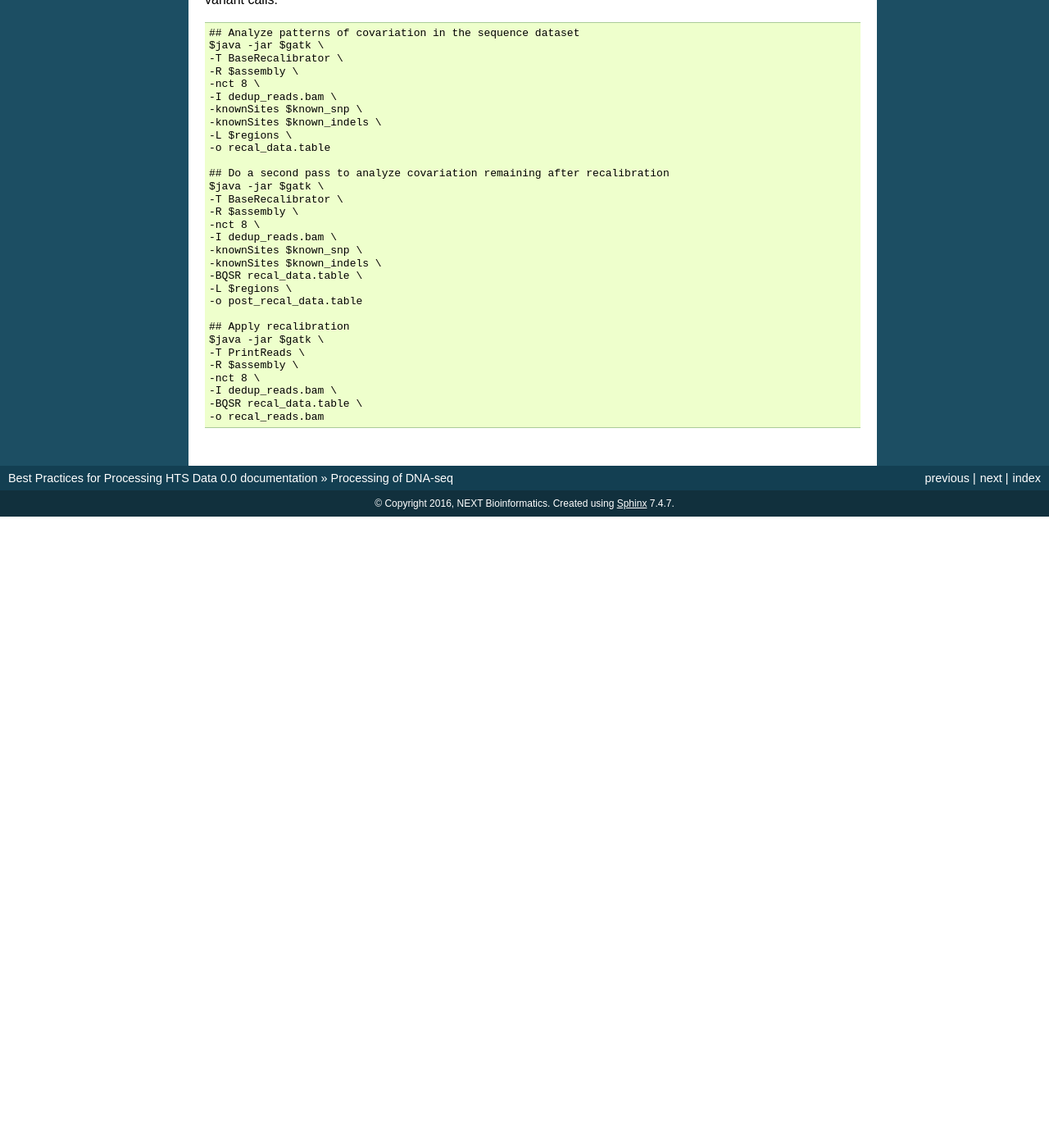
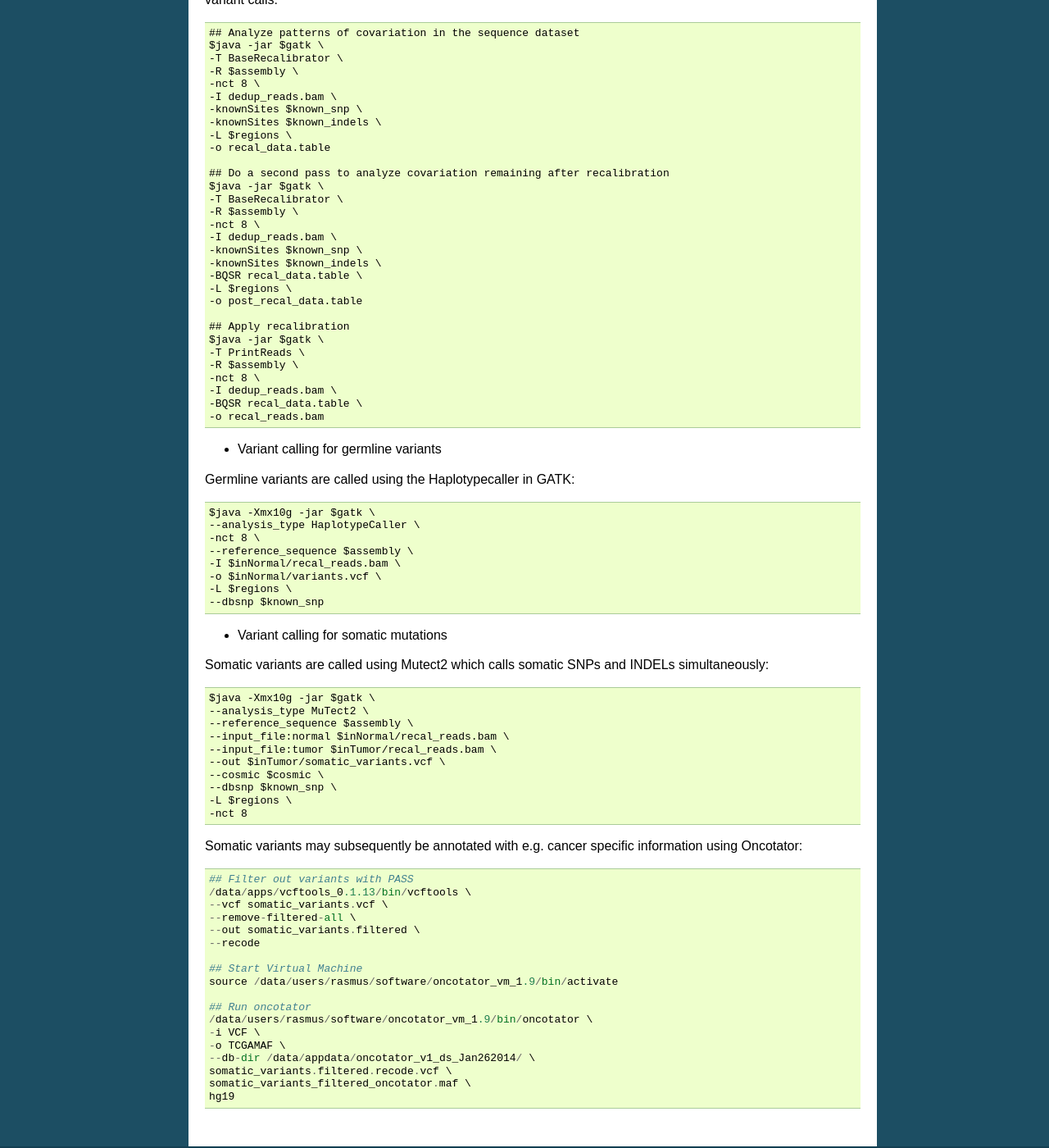
Before and after one commit to NEXTBioinformatics/Best-Practices-for-Processing-HTS-Data, a Sphinx documentation site: the page built from source/dnaseq_processing.rst, in a window 1280 px wide and 1400 px high, scrolled down 737 px. Shown: the whole window at 82% size. Built offline with Sphinx 7.4.7, drawn with Linux system fonts in a browser that asks for light colours; before the commit the page ends 1367 px from its top, so only the background shows below that; some of the changed text lies outside the part shown.

Commit message:
Added information on variant calling

```diff
--- a/source/dnaseq_processing.rst
+++ b/source/dnaseq_processing.rst
@@ -2,7 +2,7 @@ Processing of DNA-seq
 ========
 - Alignment
 
-How to map paired end reads to a reference genome using BWA MEM::
+Paired end reads are mapped to a reference genome using BWA MEM::
 
 	/data/apps/bwa-0.7.12/bwa mem \
 	-M \
@@ -69,3 +69,52 @@ Quality scores in BAM files are recalibrated to adjust for bias in the quality s
 	-I dedup_reads.bam \
 	-BQSR recal_data.table \
 	-o recal_reads.bam
+
+- Variant calling for germline variants
+
+Germline variants are called using the Haplotypecaller in GATK::
+
+	$java -Xmx10g -jar $gatk \
+	--analysis_type HaplotypeCaller \
+	-nct 8 \
+	--reference_sequence $assembly \
+	-I $inNormal/recal_reads.bam \
+	-o $inNormal/variants.vcf \
+	-L $regions \
+	--dbsnp $known_snp
+
+- Variant calling for somatic mutations
+
+Somatic variants are called using Mutect2 which calls somatic SNPs and INDELs simultaneously::
+
+	$java -Xmx10g -jar $gatk \
+	--analysis_type MuTect2 \
+	--reference_sequence $assembly \
+	--input_file:normal $inNormal/recal_reads.bam \
+	--input_file:tumor $inTumor/recal_reads.bam \
+	--out $inTumor/somatic_variants.vcf \
+	--cosmic $cosmic \
+	--dbsnp $known_snp \
+	-L $regions \
+	-nct 8
+
+Somatic variants may subsequently be annotated with e.g. cancer specific information using Oncotator::
+
+	## Filter out variants with PASS
+	/data/apps/vcftools_0.1.13/bin/vcftools \
+	--vcf somatic_variants.vcf \
+	--remove-filtered-all \
+	--out somatic_variants.filtered \
+	--recode
+
+	## Start Virtual Machine
+	source /data/users/rasmus/software/oncotator_vm_1.9/bin/activate
+
+	## Run oncotator
+	/data/users/rasmus/software/oncotator_vm_1.9/bin/oncotator \
+	-i VCF \
+	-o TCGAMAF \
+	--db-dir /data/appdata/oncotator_v1_ds_Jan262014/ \
+	somatic_variants.filtered.recode.vcf \
+	somatic_variants_filtered_oncotator.maf \
+	hg19
```
